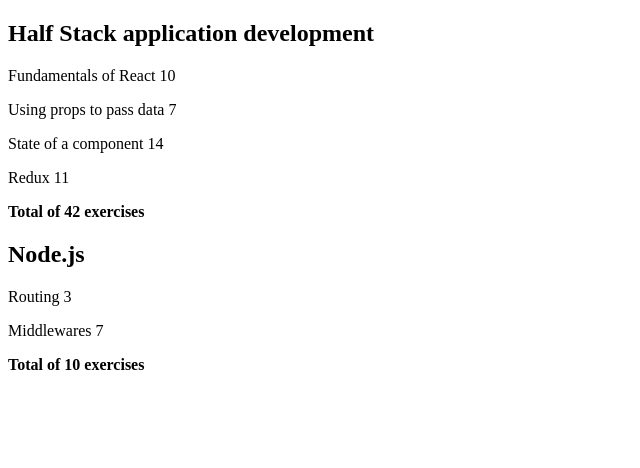
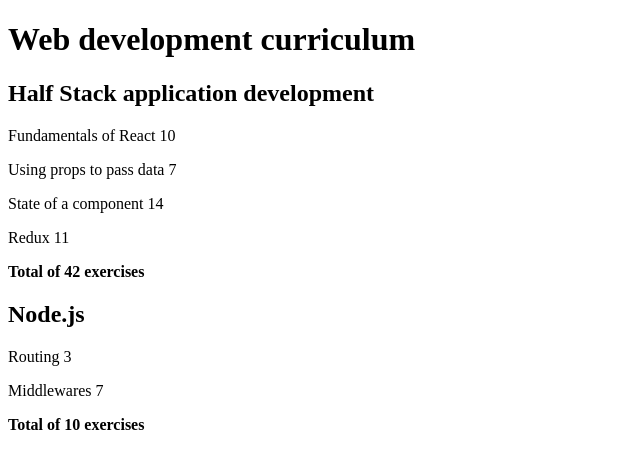
Before and after one commit to TheJiahao/fullstack, a React (Vite) app in the folder osa2/kurssitiedot/: page / in a window 1280 px wide. Shown: the top 468 px of the page, without its empty margins (0-640 px from the left). Built offline with nearby package versions, Linux system fonts and the light colour scheme.

Commit message:
Lisää otsikko

```diff
--- a/osa2/kurssitiedot/src/App.jsx
+++ b/osa2/kurssitiedot/src/App.jsx
@@ -48,6 +48,8 @@ const App = () => {
 
   return (
     <div>
+      <h1>Web development curriculum</h1>
+
       {courses.map((course) => (
         <Course course={course} key={course.id}></Course>
       ))}
```
